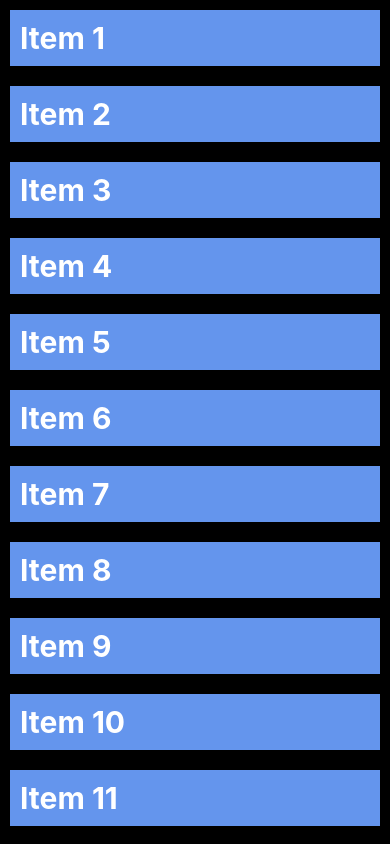
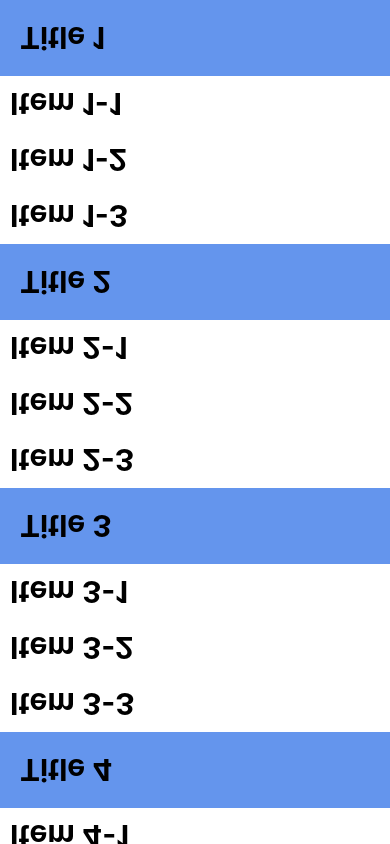
Before and after one commit to GabrielDelight/React-native-courses, a React Native app: screen / in a window 390 px wide. Built offline with nearby package versions, Linux system fonts and the light colour scheme.

Commit message:
Worked on FlatList and SectionList for nexted loop

```diff
--- a/App.tsx
+++ b/App.tsx
@@ -1,48 +1,104 @@
 import React, {useState} from 'react';
-import {RefreshControl, ScrollView, StyleSheet, Text, View} from 'react-native';
+import {
+  FlatList,
+  RefreshControl,
+  ScrollView,
+  SectionList,
+  StyleSheet,
+  Text,
+  View,
+} from 'react-native';
 
 function App(): JSX.Element {
-  const [refreshing, setRefreshing] = useState(false);
-  const [items, setItems] = useState([
-    {key: 1, item: 1},
-    {key: 2, item: 2},
-    {key: 3, item: 3},
-    {key: 4, item: 4},
-    {key: 5, item: 5},
-    {key: 6, item: 6},
-    {key: 7, item: 7},
-    {key: 8, item: 8},
-    {key: 9, item: 9},
-    {key: 10, item: 10},
-    {key: 11, item: 11},
-    {key: 12, item: 12},
-    {key: 13, item: 13},
-    {key: 14, item: 14},
-    {key: 15, item: 15},
-    {key: 16, item: 16},
-    {key: 17, item: 17},
+  const [DATA, setDATA] = useState([
+    {
+      title: 'Title 1',
+      data: ['Item 1-1', 'Item 1-2', 'Item 1-3'],
+    },
+    {
+      title: 'Title 2',
+      data: ['Item 2-1', 'Item 2-2', 'Item 2-3'],
+    },
+    {
+      title: 'Title 3',
+      data: ['Item 3-1', 'Item 3-2', 'Item 3-3'],
+    },
+    {
+      title: 'Title 4',
+      data: ['Item 4-1', 'Item 4-2'],
+    },
   ]);
 
-  const onRefreshing = () => {
+  const [refreshing, setRefreshing] = useState<boolean>(false);
+  const onRefrshHandler = () => {
     setRefreshing(true);
-    setItems([...items, {key: 18, item: 18}]);
+    setDATA([...DATA,   {
+      title: `Title ${DATA.length + 1}`,
+      data: [`items ${DATA.length + 1}-1`, `items ${DATA.length + 1}-2`]
+    } ]);
+
     setRefreshing(false);
   };
 
   return (
-    <ScrollView
-      style={styles.body}
+    <SectionList
+    inverted
+      sections={DATA}
+      renderItem={({item}) => (
+        <View>
+          <Text style={styles.text}>{item}</Text>
+        </View>
+      )}
+      renderSectionHeader={({section}) => (
+        <View style={styles.view}>
+          <Text style={styles.text}>{section.title}</Text>
+        </View>
+      )}
       refreshControl={
-        <RefreshControl refreshing={refreshing} onRefresh={onRefreshing} colors={["#ff00ff", "red", "green"]} />
-      }>
-      {items.map(item => (
-        <View style={styles.view}>
-          <Text key={item.key} style={styles.text}>
-            Item {item.item}
-          </Text>
-        </View>
-      ))}
-    </ScrollView>
+        <RefreshControl
+          refreshing={refreshing}
+          onRefresh={onRefrshHandler}
+          colors={['red']}
+        />
+      }
+    />
+
+    // <FlatList
+    //   // horizontal
+    //   // inverted
+    //   keyExtractor={(item, index) => index.toString()}
+    //   data={items}
+    //   renderItem={({item}) => (
+    //     <View style={styles.view}>
+    //       <Text style={styles.text}>{item.name}</Text>
+    //     </View>
+    //   )}
+    //   refreshControl={
+    //     <RefreshControl
+    //       refreshing={false}
+    //       onRefresh={onRefrshHandler}
+    //       colors={['red']}
+    //     />
+    //   }
+    // />
+
+    // <ScrollView
+    //   style={styles.body}
+    //   refreshControl={
+    //     <RefreshControl
+    //     refreshing={refreshing}
+    //     onRefresh={onRefrshHandler}
+    //     />
+    //   }
+    //   >
+    //   {items.map(item => (
+    //     <View style={styles.view}>
+    //       <Text key={item.key} style={styles.text}>
+    //         Item {item.item}
+    //       </Text>
+    //     </View>
+    //   ))}
+    // </ScrollView>
   );
 }
 
@@ -54,12 +110,12 @@ const styles = StyleSheet.create({
   view: {
     padding: 10,
     backgroundColor: 'cornflowerblue',
-    margin: 10,
   },
   text: {
     fontSize: 30,
     fontWeight: 'bold',
-    color: 'white',
+    padding: 10,
+    // color: 'white',
   },
 });
 
```
